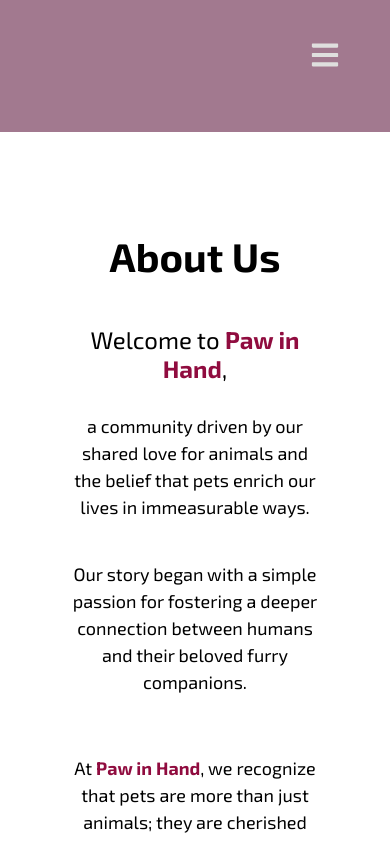
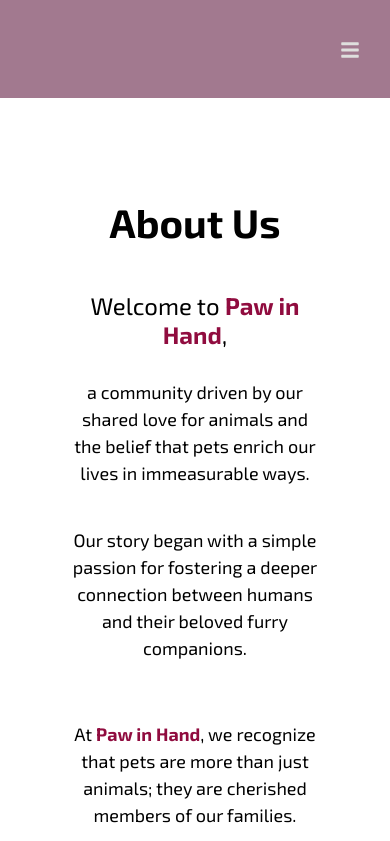
Before and after one commit to lienux2/Next.js-Blog_app, a Next.js app: page /about in a window 390 px wide. Shown: the top 841 px of the page. Built offline with nearby package versions, Linux system fonts and the light colour scheme.

Commit message:
Update Navbar.module.css

```diff
--- a/app/components/Navbar/Navbar.module.css
+++ b/app/components/Navbar/Navbar.module.css
@@ -40,10 +40,10 @@
 
   .navigationMobile {
     display: inherit;
-    font-size: 30px;
+    font-size: 20px;
     text-align: right;
-    padding: 0 50px;
-    margin-bottom: -20px;
+    padding: 0 30px;
+    margin-bottom: -30px;
     transition-timing-function: ease-in-out;
   }
 }
```
